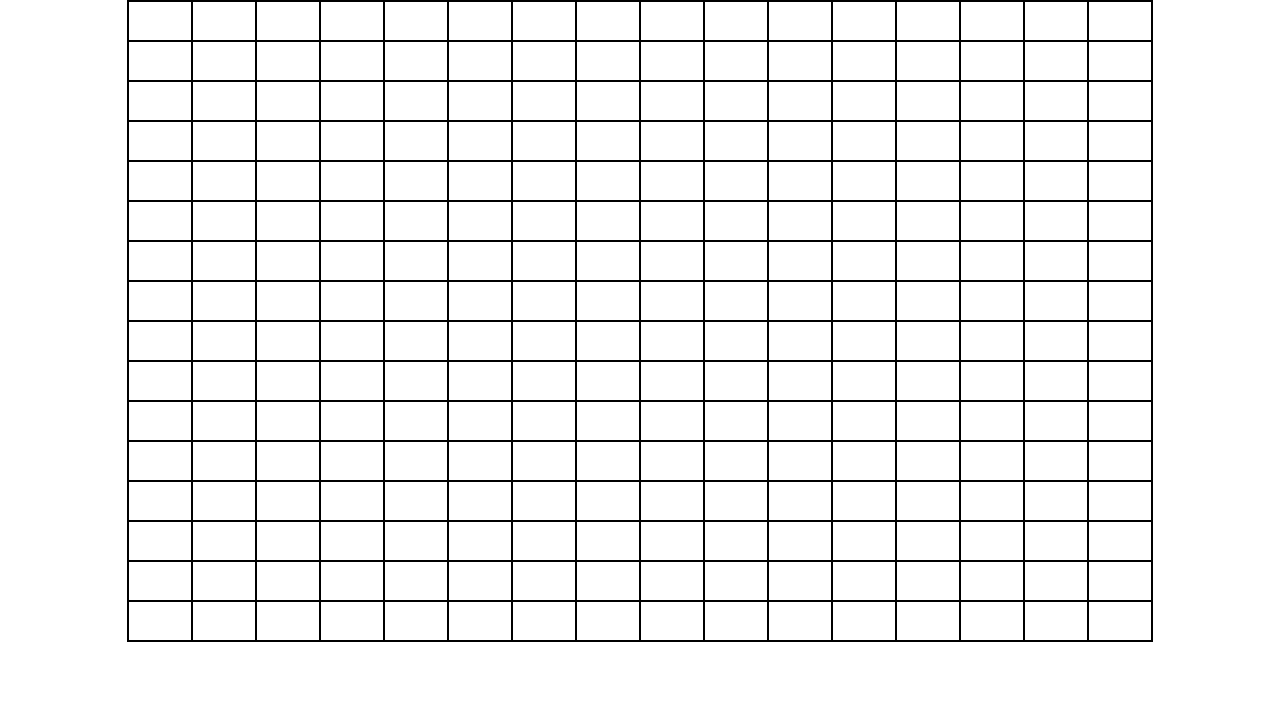
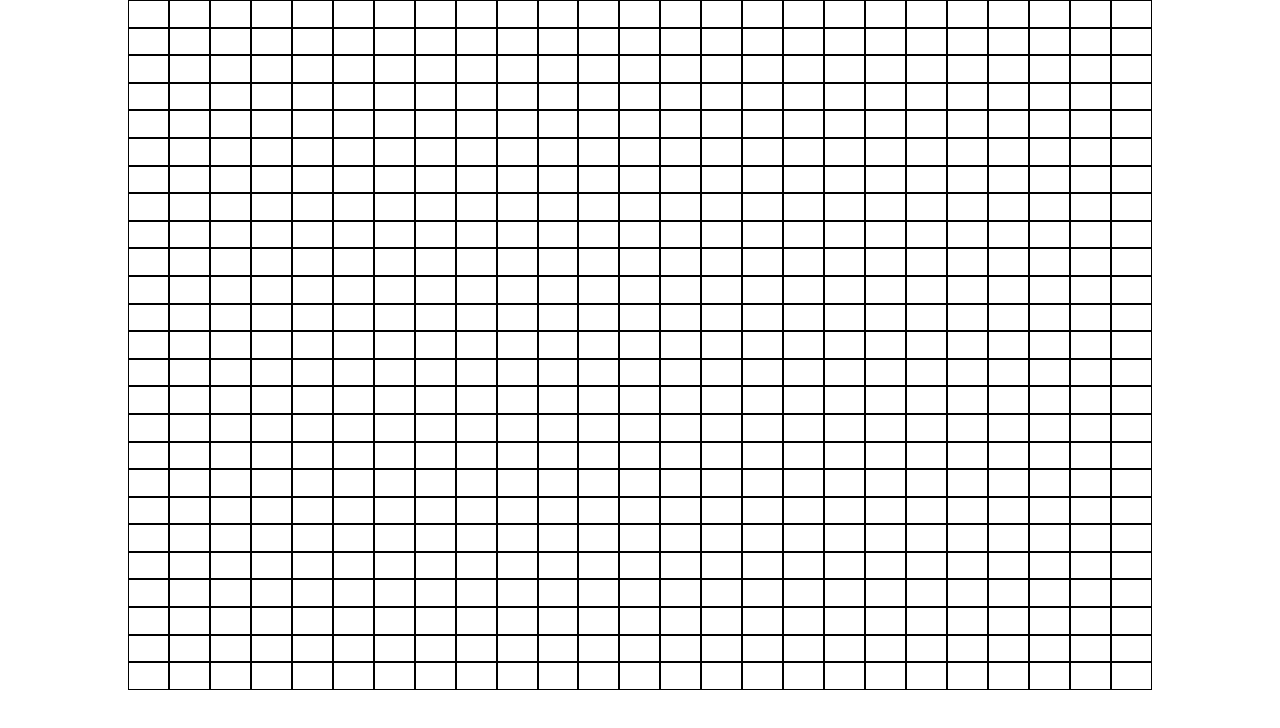
Before and after one commit to kenshih1989/etch-a-sketch, a plain HTML site: page index.html in a window 1280 px wide. Drawn offline with Linux system fonts and the light colour scheme.

Commit message:
Fix the flex box only take up the size of the container instead of page

```diff
--- a/javascript.js
+++ b/javascript.js
@@ -1,5 +1,5 @@
 const container = document.querySelector('.container');
-let gridSize = 16; // Number of rows/columns in the grid
+let gridSize = 25; // Number of rows/columns in the grid
 
 // Calculate the size of each square based on container width
 let squareSizeWidth = container.clientWidth / gridSize;
@@ -18,7 +18,7 @@ for (let rowIndex = 0; rowIndex < gridSize; rowIndex++) {
 
         // Set the size of the column (square)
         colDiv.style.width = `${squareSizeWidth}px`;   // Set width of each square
-        // colDiv.style.height = `${squareSizeHeight}px`; // Set height of each square
+        colDiv.style.height = `${squareSizeHeight}px`; // Set height of each square
 
         // Append the column to the row
         rowDiv.appendChild(colDiv);
--- a/stylesheet.css
+++ b/stylesheet.css
@@ -12,7 +12,7 @@ html, body {
     height: 80%;
     display: flex;
     flex-wrap: wrap; /* Allow rows to wrap when the container width is full */
-    border: 1px solid black;
+    /* border: 1px solid black; */
     justify-content: center;
     justify-items: center;
 }
@@ -26,4 +26,6 @@ html, body {
 .column {
     /* background-color: yellow; */
     border: 1px solid black; /* Optional, for visual clarity */
+    width: 100%;
+    height: 80%;
 }
```
